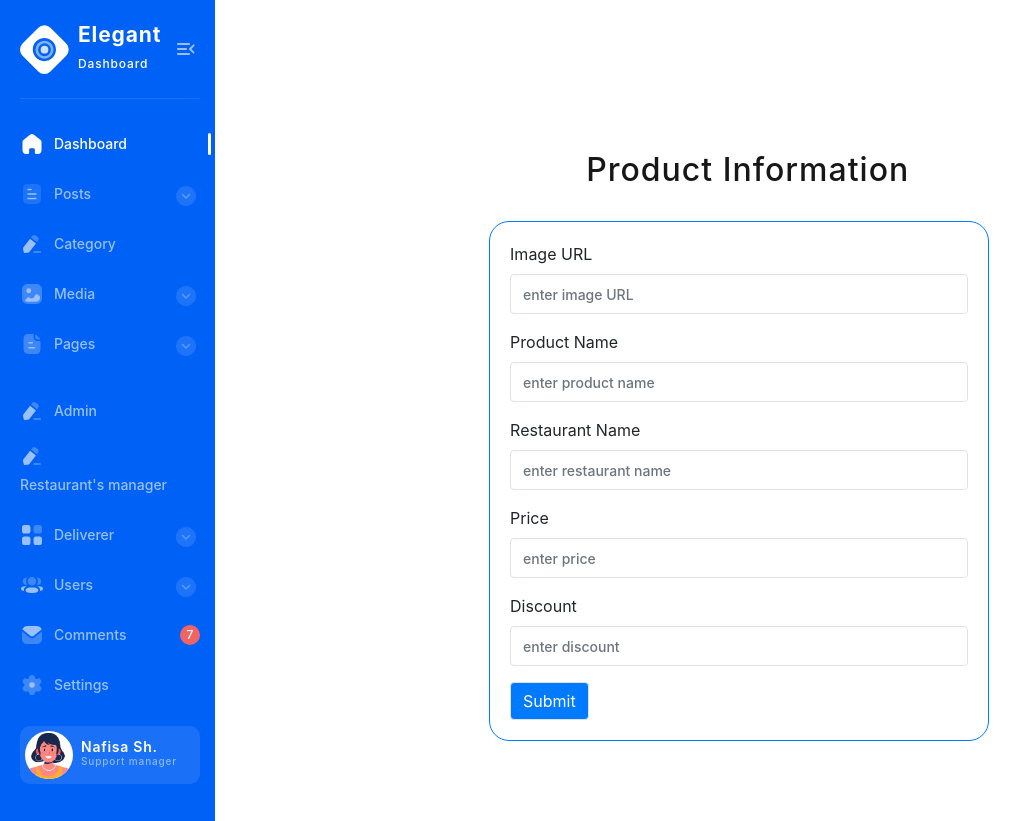
After one commit to ratanak-khoeurn/G-11-Project-VC1, a PHP site: page /product in a window 1280 px wide. The commit adds this page. Shown: the whole page, without its empty margins (0-1032 px from the left). Run offline with PHP 8.4, Linux system fonts and the light colour scheme; some libraries are stand-ins or nearby versions.

Commit message:
[feat] create form add new product #FPG-35

```diff
--- a/authentication_router.php
+++ b/authentication_router.php
@@ -4,6 +4,8 @@ $page = "";
 $routes = [
     '/signin' => 'controllers/signin/signin.controller.php',
     '/signup' => 'controllers/signup/signup.controller.php',
+    '/product' => 'controllers/product/product.controller.php',
+
     // '/trainer-review' => 'controllers/reviews/review.controller.php',
     // '/trainer-classroom' => 'controllers/classroom/classroom.controller.php',
 ];
--- /dev/null
+++ b/controllers/product/product.controller.php
@@ -0,0 +1,3 @@
+<?php
+
+require "views/product/product.view.php";
--- a/index.php
+++ b/index.php
@@ -3,7 +3,7 @@ require 'utils/url.php';
 require 'database/database.php';
 if (urlIs("/admin")) {
     require "admin_router.php";
-} else if (urlIs('/signin') || urlIs('/signup')) {
+} else if (urlIs('/signin') || urlIs('/signup') || urlIs('/product')) {
     require "authentication_router.php";
 }else{
     require 'router.php';
--- a/layouts/admin/navbar.php
+++ b/layouts/admin/navbar.php
@@ -34,10 +34,10 @@
                         </a>
                         <ul class="cat-sub-menu">
                             <li>
-                                <a href="/signin"><span class="icon edit" aria-hidden="true"></span>Restaurants</a>
+                                <a href="/admin"><span class="icon edit" aria-hidden="true"></span>Restaurants</a>
                             </li>
                             <li>
-                                <a href="/signin"><span class="icon edit" aria-hidden="true"></span>Products</a>
+                                <a href="/product"><span class="icon edit" aria-hidden="true"></span>Products</a>
                             </li>
                         </ul>
                     </li>
--- a/router.php
+++ b/router.php
@@ -9,6 +9,7 @@ $routes = [
     '/profile' => 'controllers/profiles/profile.controller.php',
     '/restaurant' => 'controllers/restaurant/restaurant.controller.php',
     '/search' => 'controllers/search/search.controller.php',
+
 ];
 
 if (array_key_exists($uri, $routes)) {
--- /dev/null
+++ b/views/product/product.view.php
@@ -0,0 +1,48 @@
+<?php
+require "layouts/admin/header.php";
+require "layouts/admin/navbar.php";
+
+?>
+<!DOCTYPE html>
+<html lang="en">
+<head>
+  <meta charset="UTF-8">
+  <meta name="viewport" content="width=device-width, initial-scale=1.0">
+  <title>Product Information Form</title>
+  <!-- Bootstrap CSS -->
+  <link href="https://stackpath.bootstrapcdn.com/bootstrap/4.5.2/css/bootstrap.min.css" rel="stylesheet">
+</head>
+<body>
+  <div class="container mt-5">
+    <h2 class="title" style="align-item:center; text-align:center; margin-top:10%;">Product Information</h2>
+    <form action="" method="" class="border border-primary" style="width: 500px; margin-left: 25%; border-radius:20px; padding:20px; margin-top:3%">
+      <div class="form-group" >
+        <label for="product_image_url">Image URL</label>
+        <input type="text" class="border form-control" id="product_image_url" name="product_image_url" placeholder="enter image URL" required>
+      </div>
+      <div class="form-group">
+        <label for="product_name">Product Name</label>
+        <input type="text" class="border form-control" id="product_name" name="product_name" placeholder="enter product name" required>
+      </div>
+      <div class="form-group">
+        <label for="restaurant_name">Restaurant Name</label>
+        <input type="text" class="border form-control" id="restaurant_name" name="restaurant_name" placeholder="enter restaurant name" required>
+      </div>
+      <div class="form-group">
+        <label for="price">Price</label>
+        <input type="number" class="border form-control" id="price" name="price" placeholder="enter price" required>
+      </div>
+      <div class="form-group">
+        <label for="discount">Discount</label>
+        <input type="number" class="border form-control" id="discount" name="discount" placeholder="enter discount" required>
+      </div>
+      <button type="submit" class="border btn btn-primary">Submit</button>
+    </form>
+  </div>
+
+  <!-- Bootstrap JS and dependencies (jQuery, Popper.js) -->
+  <script src="https://code.jquery.com/jquery-3.5.1.slim.min.js"></script>
+  <script src="https://cdn.jsdelivr.net/npm/@popperjs/core@2.5.4/dist/umd/popper.min.js"></script>
+  <script src="https://stackpath.bootstrapcdn.com/bootstrap/4.5.2/js/bootstrap.min.js"></script>
+</body>
+</html>
```
